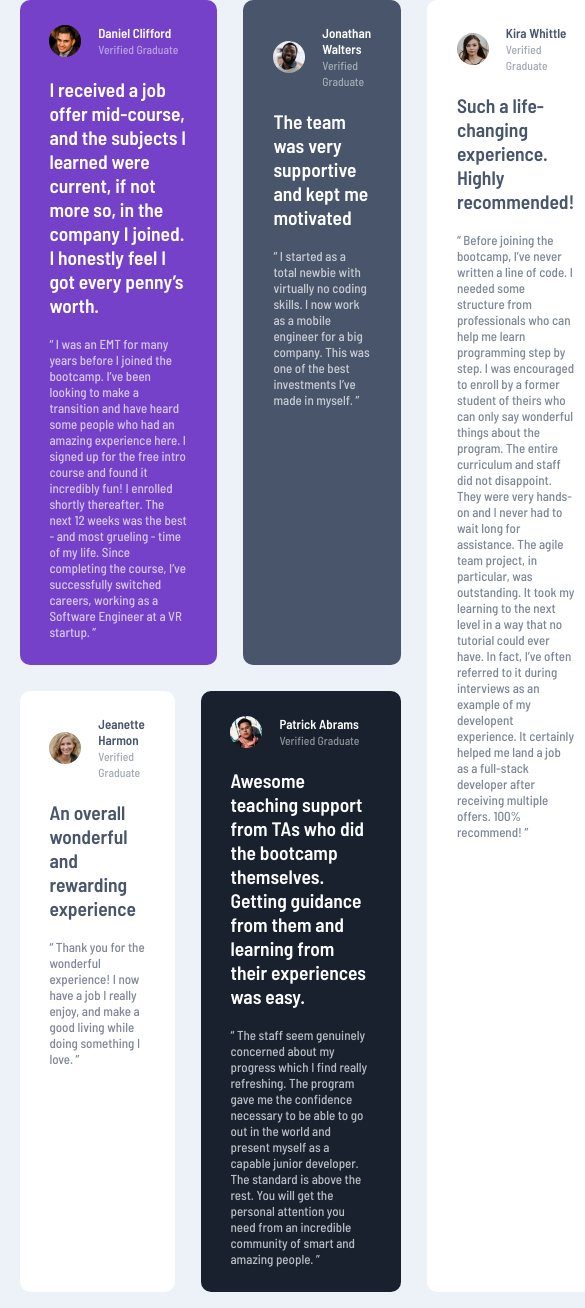
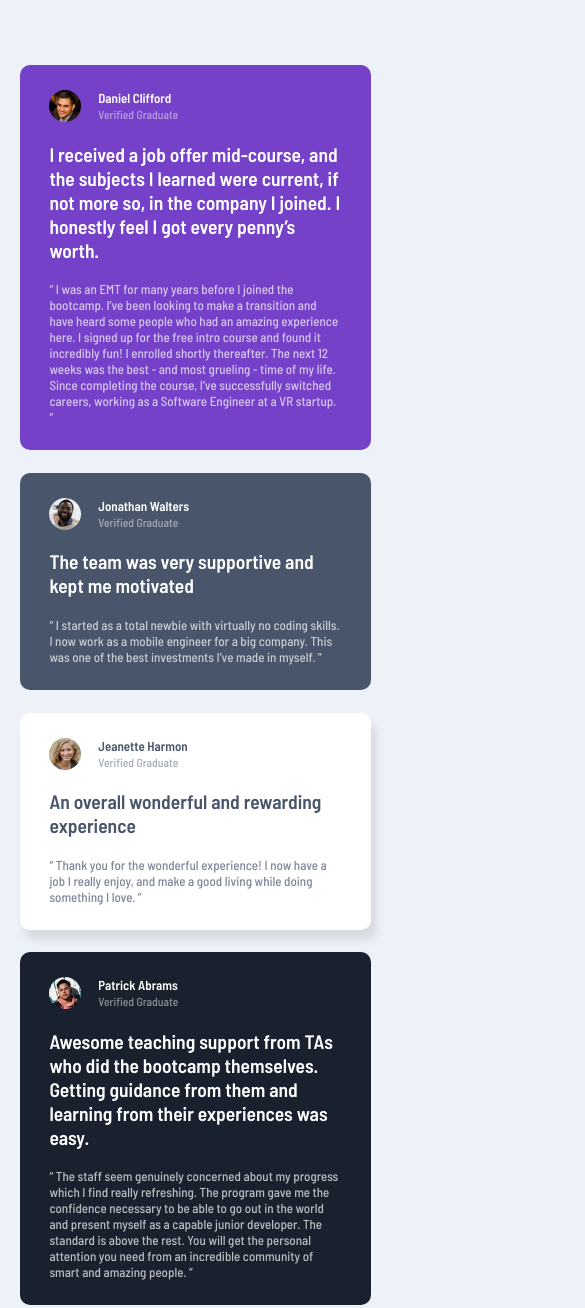
Before and after one commit to 6kbzn9/Testimonials-Grid-Section, a plain HTML site: page index.html in a window 390 px wide. Shown: the top 1308 px of the page, 585 px wide, since content can reach past the window. Drawn offline with Linux system fonts and the light colour scheme.

Commit message:
finished Mobile aproach

```diff
--- a/scss/main.scss
+++ b/scss/main.scss
@@ -3,6 +3,25 @@
   align-items: center;
   justify-content: $key;
 }
+
+@mixin smaller {
+  @media (max-width: 1140px) {
+    @content;
+  }
+}
+
+@mixin mobile {
+  @media (max-width: 850px) {
+    @content;
+  }
+}
+
+@mixin smallest {
+  @media (max-width: 850px) {
+    @content;
+  }
+}
+
 // reset defauls
 *,
 *::before,
@@ -29,13 +48,53 @@ h2 {
 }
 
 .wrapper {
-  width: clamp(280px, 90%, 1115px);
+  width: clamp(280px, 90%, 1100px);
   display: grid;
   grid-template-columns: repeat(4, 1fr);
-  grid-gap: 2rem;
+  column-gap: 2.325rem;
+  row-gap: 1.75rem;
   grid-template-areas:
     "daniel daniel jonathan kira"
     "jeanette patrick patrick kira";
+
+  @include smaller {
+    @media (max-width: 1140px) {
+      width: clamp(280px, 90%, 850px);
+      padding: 5rem 0;
+      grid-template-columns: repeat(3, 1fr);
+      grid-template-areas:
+        "daniel daniel jonathan"
+        "jeanette patrick patrick"
+        "kira kira kira";
+    }
+  }
+
+  @include mobile {
+    @media (max-width: 850px) {
+      width: clamp(280px, 90%, 600px);
+      padding: 5rem 0;
+      grid-template-columns: repeat(2, 1fr);
+      grid-template-areas:
+        "daniel daniel"
+        "jonathan jeanette"
+        "patrick patrick"
+        "kira kira";
+    }
+  }
+
+  @include smallest {
+    @media (max-width: 630px) {
+      width: clamp(280px, 90%, 360px);
+      padding: 5rem 0;
+      grid-template-columns: 1fr;
+      grid-template-areas:
+        "daniel"
+        "jonathan"
+        "jeanette"
+        "patrick"
+        "kira";
+    }
+  }
 }
 
 .card {
@@ -66,6 +125,7 @@ h2 {
   &.jeanette {
     background-color: hsl(0, 0%, 100%);
     color: hsl(217, 19%, 35%);
+    box-shadow: 5px 10px 10px rgba($color: #000000, $alpha: 0.1);
   }
 }
 
```
Also changed, not shown: css/main.css, 1 other file.
